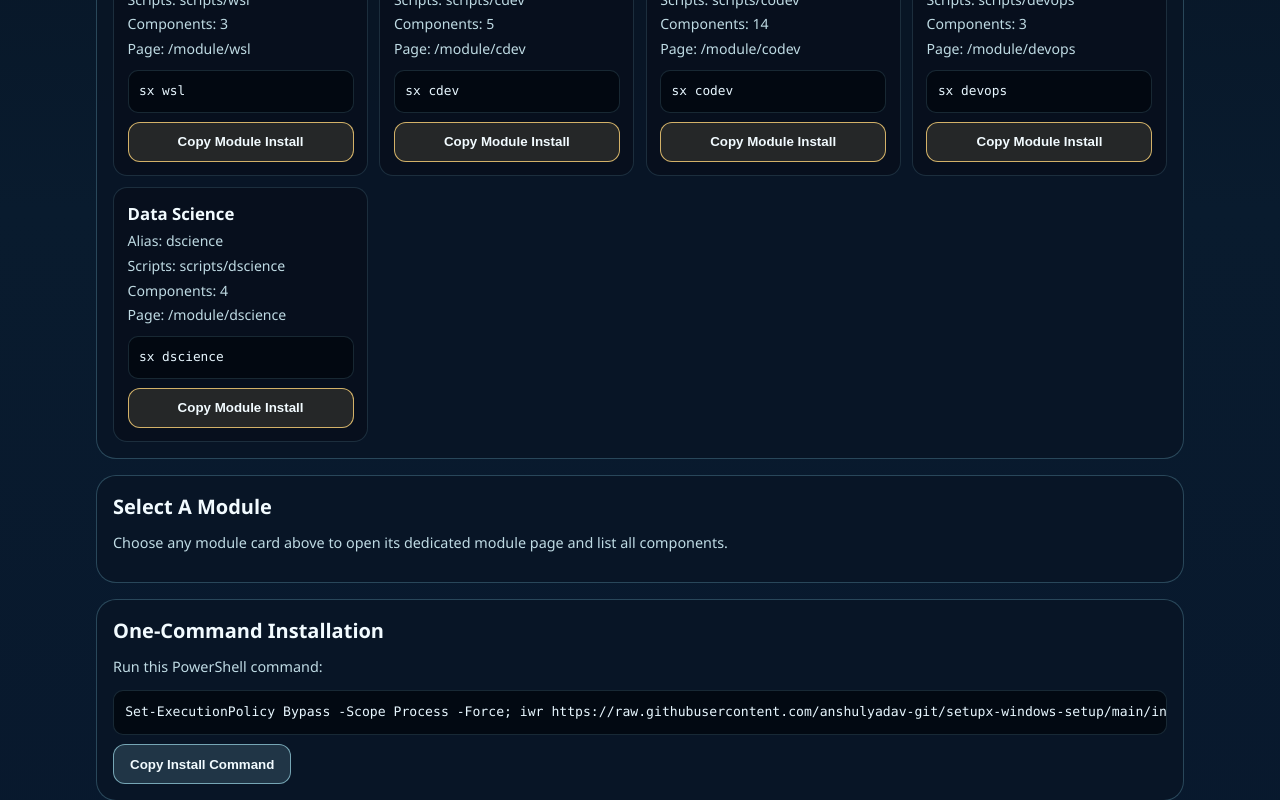
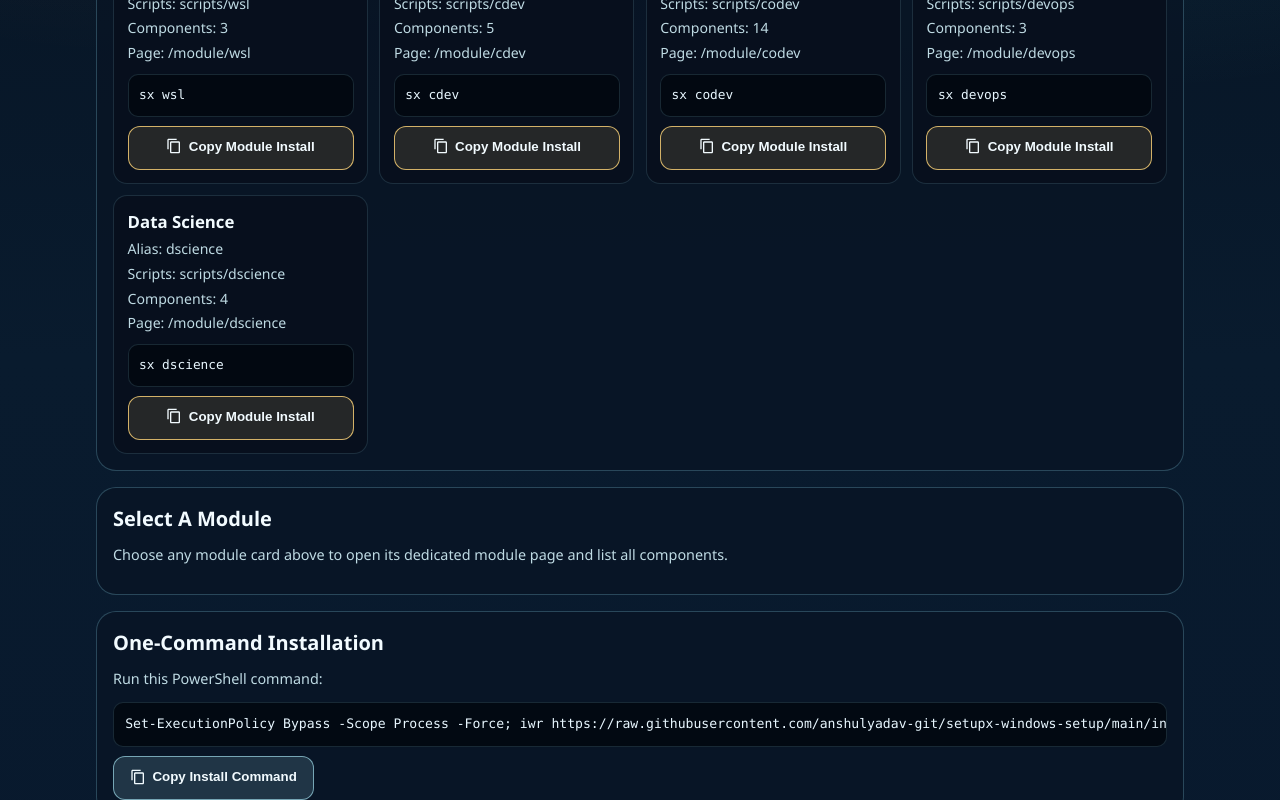
Before and after one commit to anshulyadav32/setupx-windows-setup, a React (Vite) app in the folder website/: page / in a window 1280 px wide. Shown: the part 1220-2020 px from the top of the page. Built offline with nearby package versions, Linux system fonts and the light colour scheme.

Commit message:
feat: add copy icons and links/commands footer section

```diff
--- a/website/src/App.css
+++ b/website/src/App.css
@@ -47,6 +47,16 @@
   padding: 0.72rem 1rem;
   font-weight: 700;
   text-decoration: none;
+}
+
+.btn-with-icon {
+  display: inline-flex;
+  align-items: center;
+  gap: 0.4rem;
+}
+
+.copy-icon {
+  flex: 0 0 auto;
 }
 
 .btn-primary {
--- a/website/src/App.jsx
+++ b/website/src/App.jsx
@@ -4,6 +4,17 @@ import { installOneLiner, moduleCards, quickCommands } from './setupxData'
 import { getComponentInstallCommand, getModuleAliasFromPath } from './setupxUtils'
 
 const COPY_RESET_DELAY = 1600
+
+function CopyIcon() {
+  return (
+    <svg className="copy-icon" viewBox="0 0 24 24" width="16" height="16" aria-hidden="true" focusable="false">
+      <path
+        fill="currentColor"
+        d="M16 1H4C2.9 1 2 1.9 2 3v14h2V3h12V1zm3 4H8C6.9 5 6 5.9 6 7v14c0 1.1.9 2 2 2h11c1.1 0 2-.9 2-2V7c0-1.1-.9-2-2-2zm0 16H8V7h11v14z"
+      />
+    </svg>
+  )
+}
 
 function CopyStatusButton({
   command,
@@ -22,9 +33,12 @@ function CopyStatusButton({
       className={`btn btn-copy ${isFailed ? 'btn-copy-failed' : ''}`}
       onClick={onCopy}
     >
-      {isCopied && copiedText}
-      {isFailed && failedText}
-      {!isCopied && !isFailed && idleText}
+      <span className="btn-with-icon">
+        <CopyIcon />
+        {isCopied && copiedText}
+        {isFailed && failedText}
+        {!isCopied && !isFailed && idleText}
+      </span>
     </button>
   )
 }
@@ -161,7 +175,10 @@ function HomeView({
         </div>
         <div className="install-inline-actions">
           <button type="button" className="btn btn-install-link" onClick={onCopyInstallLink}>
-            {copiedInstallLink ? 'Install Command Copied' : 'Copy Install Command'}
+            <span className="btn-with-icon">
+              <CopyIcon />
+              {copiedInstallLink ? 'Install Command Copied' : 'Copy Install Command'}
+            </span>
           </button>
         </div>
       </section>
@@ -185,6 +202,39 @@ function HomeView({
           <li>Run sx &lt;alias&gt; for full setup or sx install &lt;component&gt; for targeted install.</li>
           <li>Use per-component scripts in scripts folders for direct automation workflows.</li>
         </ol>
+      </section>
+
+      <section className="panel">
+        <h2>Links And Commands</h2>
+        <p className="panel-copy">Website link and install command in one place.</p>
+        <div className="module-page-links">
+          <a className="module-page-link" href="https://setupx.vercel.app" target="_blank" rel="noreferrer">
+            <span>Live Website</span>
+            <small>https://setupx.vercel.app</small>
+          </a>
+          <a
+            className="module-page-link"
+            href="https://github.com/anshulyadav-git/setupx-windows-setup"
+            target="_blank"
+            rel="noreferrer"
+          >
+            <span>GitHub Repository</span>
+            <small>anshulyadav-git/setupx-windows-setup</small>
+          </a>
+        </div>
+        <div className="command-list">
+          <pre>
+            <code>{installOneLiner}</code>
+          </pre>
+        </div>
+        <div className="install-inline-actions">
+          <button type="button" className="btn btn-install-link" onClick={onCopyInstallLink}>
+            <span className="btn-with-icon">
+              <CopyIcon />
+              {copiedInstallLink ? 'Install Command Copied' : 'Copy Install Command'}
+            </span>
+          </button>
+        </div>
       </section>
     </>
   )
@@ -408,7 +458,10 @@ function App() {
             GitHub Repo
           </a>
           <button type="button" className="btn btn-install-link" onClick={handleCopyInstallLink}>
-            {copiedInstallLink ? 'Install Link Copied' : 'Copy Install Link'}
+            <span className="btn-with-icon">
+              <CopyIcon />
+              {copiedInstallLink ? 'Install Link Copied' : 'Copy Install Link'}
+            </span>
           </button>
         </div>
       </header>
```
